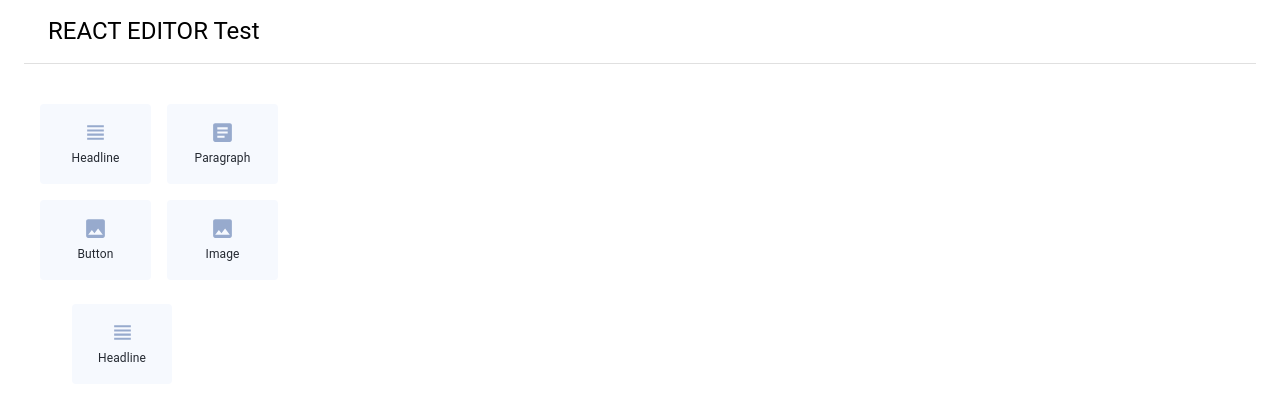
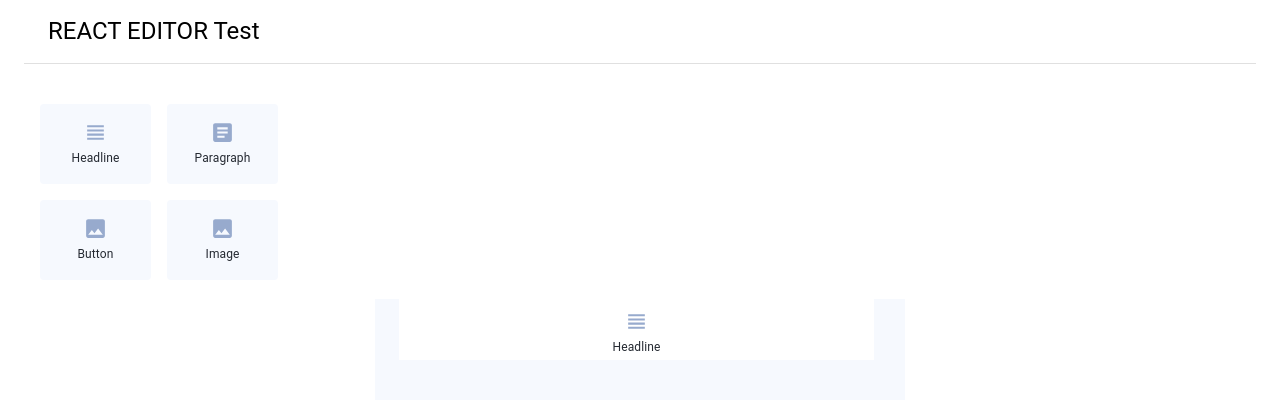
Before and after one commit to DmytroSerdiukov/react-editor, a React (Create React App) app: page / in a window 1280 px wide. Shown: the top 400 px of the page. Built offline with nearby package versions, Linux system fonts and the light colour scheme.

Commit message:
refactor: EditZone.tsx

```diff
--- a/src/components/EditZone/index.tsx
+++ b/src/components/EditZone/index.tsx
@@ -1,11 +1,11 @@
 import React, { FC } from "react";
 import Container from "@mui/material/Container";
-import Item from "../ToolBar/Item";
+import EditItem from "./EditItem";
 
 const EditZone: FC = (): JSX.Element => {
   return (
-    <Container>
-      <Item title={"Headline"} />
+    <Container sx={{ backgroundColor: "#F6F9FE", height: 700, width: 530 }}>
+      <EditItem title="Headline" />
     </Container>
   );
 };
```
